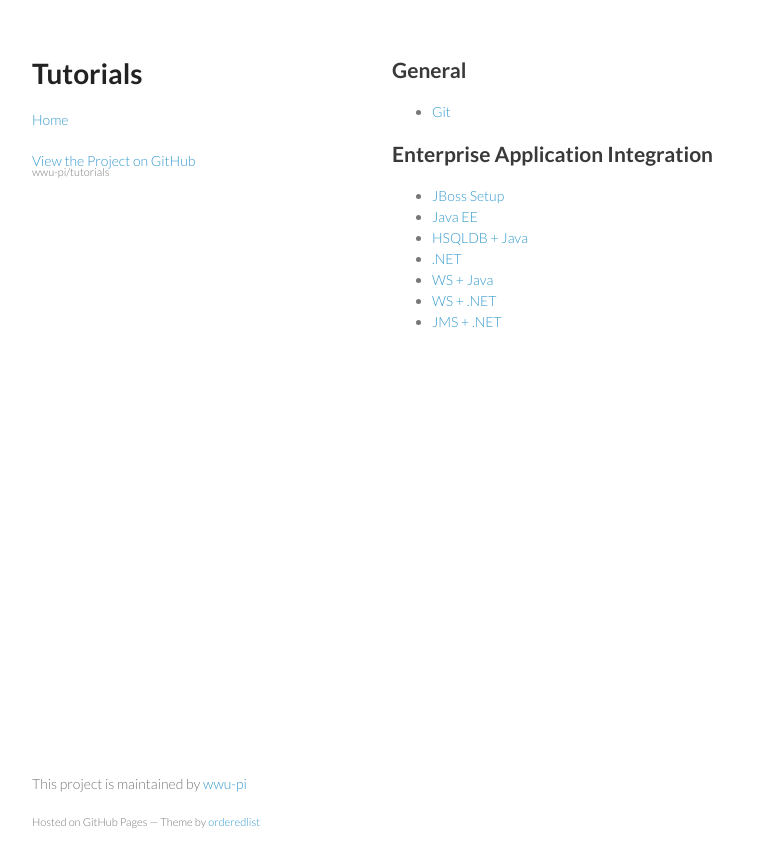
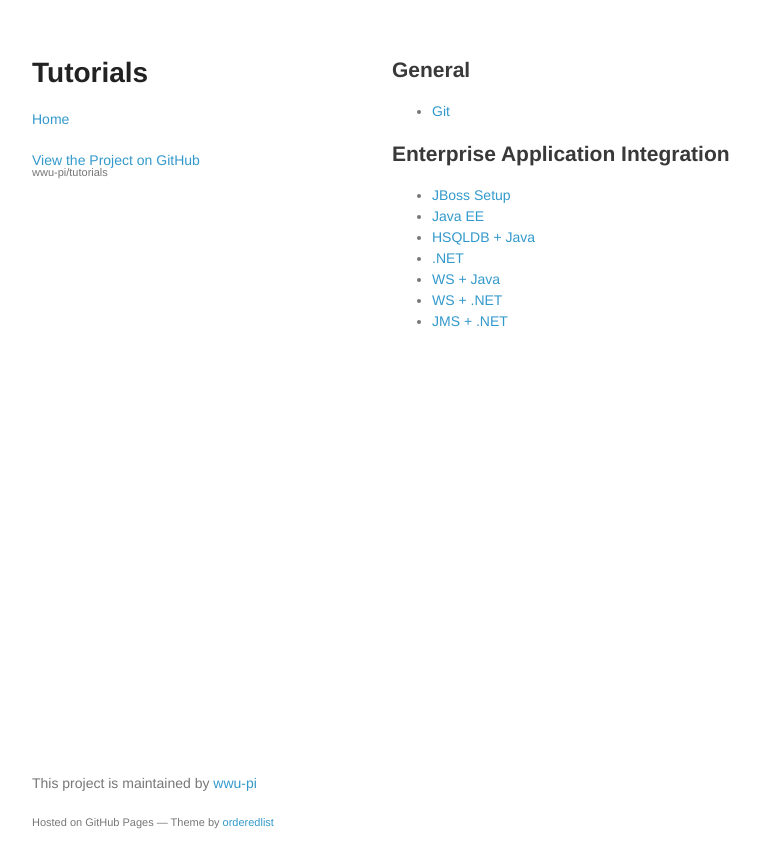
Before and after one commit to wwu-pi/tutorials, a Jekyll site: the page built from index.markdown, in a window 1280 px wide. Shown: the top 868 px of the page, without its empty margins (178-938 px from the left). Built offline with Jekyll 4.4.1, drawn with Linux system fonts in a browser that asks for light colours.

Commit message:
Remove Lato as font
Displays badly on Prof. Kuchen's machine

```diff
--- a/stylesheets/styles.css
+++ b/stylesheets/styles.css
@@ -1,8 +1,6 @@
-@import url(https://fonts.googleapis.com/css?family=Lato:300italic,700italic,300,700);
-
 body {
   padding:50px;
-  font:14px/1.5 Lato, "Helvetica Neue", Helvetica, Arial, sans-serif;
+  font:14px/1.5 "Helvetica Neue", Helvetica, Arial, sans-serif;
   color:#777;
   font-weight:300;
 }
```
